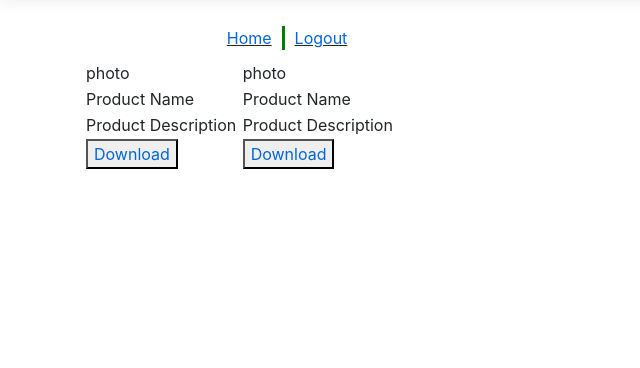
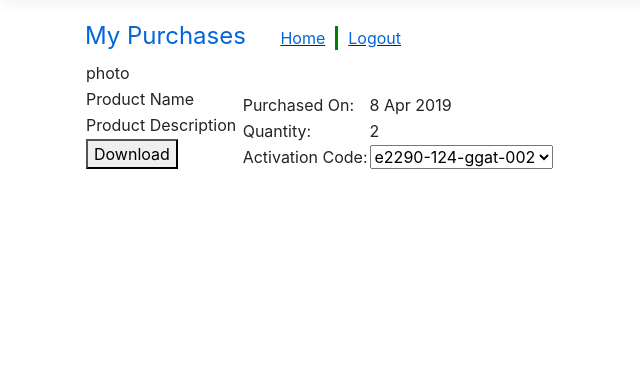
Before and after one commit to AustinMaZW/ASP.NET_eCommerce_Web_Application, an ASP.NET Core app: page / in a window 1280 px wide. Shown: the part 57-425 px from the top of the page, without its empty margins (0-640 px from the left). Run offline with ASP.NET Core 8, Linux system fonts and the light colour scheme.

Commit message:
commit updates of Purchase History view

```diff
--- a/ESSD-CA/Views/Purchase/History.cshtml
+++ b/ESSD-CA/Views/Purchase/History.cshtml
@@ -24,9 +24,12 @@
     .purchase-info {
         display: inline-block;
     }
+    .page-title {
+        font-size: 24px;
+    }
 </style>
 <div>
-    <a class="text-white" asp-area="" asp-controller="" asp-action="">My Purchases</a>
+    <a class="page-title" asp-area="" asp-controller="" asp-action="">My Purchases</a>
 
     <div class="d-sm-inline-flex menu">
         <span class="menu-list">
@@ -50,23 +53,25 @@
             <td>Product Description</td>
         </tr>
         <tr>
-            <td><button><a href="#">Download</a></button></td>
+            <td><a href="#"><button>Download</button></a></td>
         </tr>
     </table>
 </div>
 <div class="purchase-info">
     <table>
         <tr>
-            <td>photo</td>
+            <td>Purchased On:</td>
+            <td>8 Apr 2019</td>
         </tr>
         <tr>
-            <td>Product Name</td>
+            <td>Quantity:</td>
+            <td>2</td>
         </tr>
         <tr>
-            <td>Product Description</td>
-        </tr>
-        <tr>
-            <td><button><a href="#">Download</a></button></td>
+            <td>Activation Code:</td>
+            <td><select>
+                <option>e2290-124-ggat-002</option>
+                </select></td>
         </tr>
     </table>
 </div>
```
